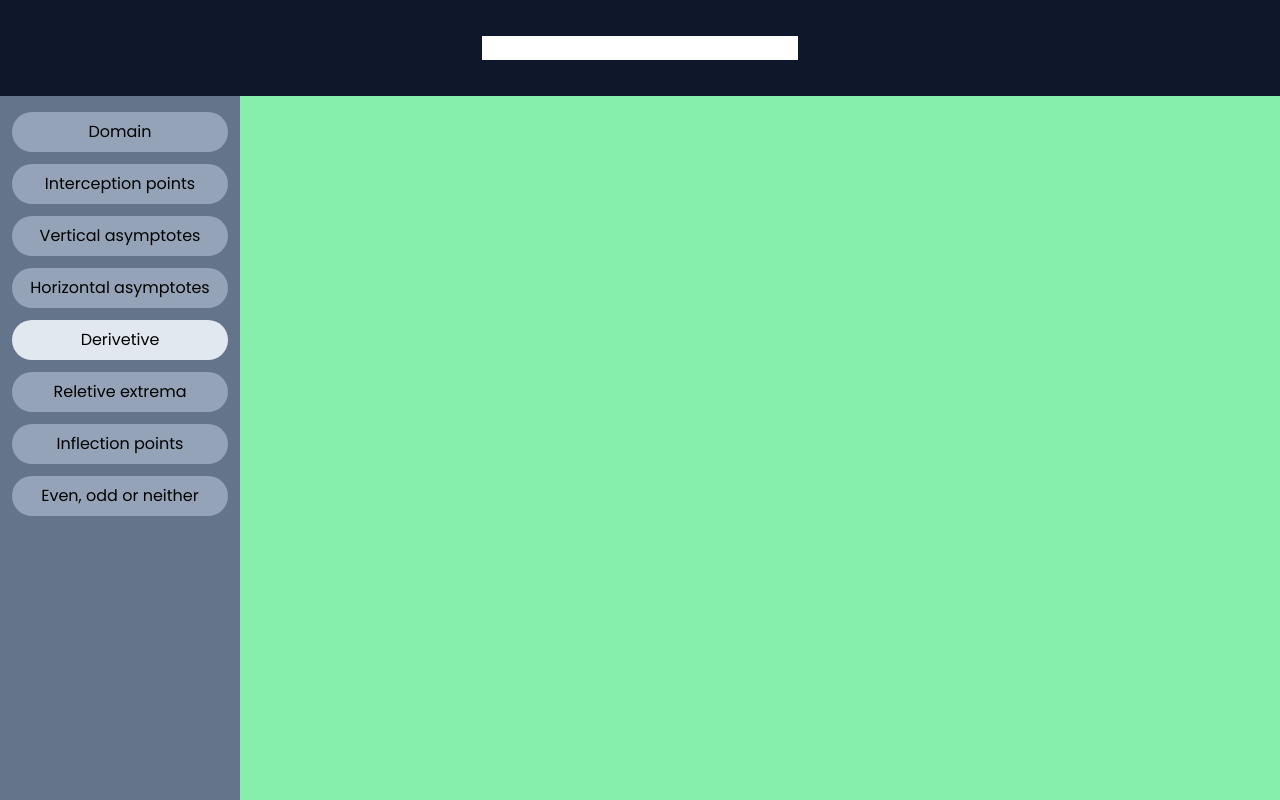
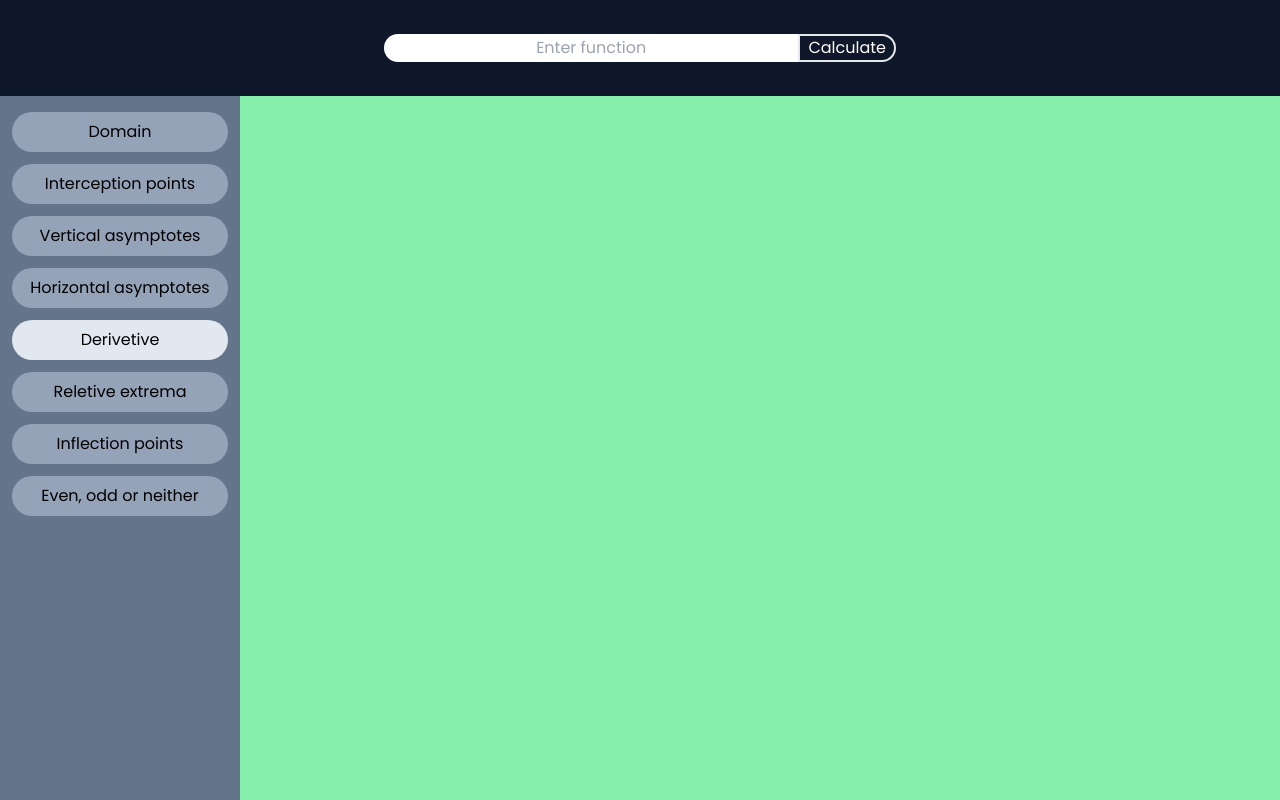
Before and after one commit to GuyOz5252/function-calculator, a React (Create React App) app: page /derivetive in a window 1280 px wide. Built offline with nearby package versions, Linux system fonts and the light colour scheme.

Commit message:
finished header functionality

```diff
--- a/src/App.jsx
+++ b/src/App.jsx
@@ -1,17 +1,31 @@
+import { useState } from 'react';
 import { BrowserRouter as Router, Route, Routes } from 'react-router-dom';
 import Header from './components/header/Header';
 import SideBar from './components/side-bar/SideBar';
 import Derivetive from './pages/Derivetive';
 
 function App() {
+	const [functionToCalculate, setFunction] = useState('');
+
+	const callbackFunction = functionToCalculate => {
+		setFunction(functionToCalculate);
+	};
+
 	return (
 		<Router>
 			<div className="App font-Poppins">
-				<Header />
+				<Header callbackFunction={callbackFunction} />
 				<SideBar />
 				<div>
 					<Routes>
-						<Route path="/derivetive" element={<Derivetive />} />
+						<Route
+							path="/"
+							element={<Derivetive functionToCalculate={functionToCalculate} />}
+						/>
+						<Route
+							path="/derivetive"
+							element={<Derivetive functionToCalculate={functionToCalculate} />}
+						/>
 					</Routes>
 				</div>
 			</div>
--- a/src/components/header/Header.jsx
+++ b/src/components/header/Header.jsx
@@ -1,7 +1,49 @@
-const Header = () => {
+import { useState } from 'react';
+
+const Header = ({ callbackFunction }) => {
+	const [functionToCalculate, setFunction] = useState('');
+	const [edit, setEdit] = useState(true);
+
+	const clickedCalculate = () => {
+		callbackFunction(functionToCalculate);
+		setEdit(false);
+	};
+
+	const clickedEdit = () => {
+		setEdit(true);
+	};
+
 	return (
-		<div className="bg-slate-900 h-24 w-screen fixed top-0 md:z-10 flex justify-center items-center">
-			<input type="text" />
+		<div className="bg-slate-900 h-24 w-screen fixed top-0 z-10 flex justify-center items-center flex-wrap">
+			{edit ? (
+				<div className="w-3/5 md:w-2/5 h-2/5 flex justify-center items-center flex-wrap md:flex-nowrap mb-6 md:mb-0">
+					<input
+						type="text"
+						className="text-center h-7 rounded-full md:rounded-r-none w-full"
+						placeholder="Enter function"
+						value={functionToCalculate}
+						onChange={event => setFunction(event.target.value)}
+					/>
+					<button
+						onClick={clickedCalculate}
+						className="text-white h-7 text-center leading-none rounded-full md:rounded-l-none border-2 px-2 mt-3 md:mt-0 h-"
+					>
+						Calculate
+					</button>
+				</div>
+			) : (
+				<div className=" h-2/5 flex justify-center items-center flex-nowrap mb-6 md:mb-0">
+					<div className="text-center text-white h-7 rounded-full md:rounded-r-none w-full mt-4">
+						{functionToCalculate}
+					</div>
+					<button
+						onClick={clickedEdit}
+						className="text-white h-7 text-center leading-none rounded-full border-2 px-2 mt-3 md:mt-0 ml-3"
+					>
+						i
+					</button>
+				</div>
+			)}
 		</div>
 	);
 };
--- a/src/components/side-bar/SideBar.jsx
+++ b/src/components/side-bar/SideBar.jsx
@@ -14,7 +14,7 @@ const SideBar = () => {
 	const showSideBar = () => setSidebar(!sideBar);
 
 	return (
-		<nav className="md:-z-10">
+		<nav className="-z-10">
 			<div
 				className={
 					'bg-slate-500 w-60 h-screen pt-28 text cenetr px-3 fixed -left-full md:left-0 duration-500 ' +
@@ -41,10 +41,10 @@ const SideBar = () => {
 				</div>
 			</div>
 			<menu
-				className="fixed top-8 left-5 md:hidden cursor-pointer font-bold text-5xl text-white"
+				className="fixed top-8 left-5 md:hidden cursor-pointer font-bold text-5xl text-white z-50"
 				onClick={showSideBar}
 			>
-				{sideBar ? <span className="">X</span> : <span className="">=</span>}
+				{sideBar ? <span>X</span> : <span>=</span>}
 			</menu>
 		</nav>
 	);
--- a/src/components/side-bar/SideBarData.js
+++ b/src/components/side-bar/SideBarData.js
@@ -1,7 +1,7 @@
 const SideBarData = [
 	{
 		title: 'Domain',
-		path: '/doamin',
+		path: '/domain',
 	},
 	{
 		title: 'Interception points',
--- a/src/pages/Derivetive.jsx
+++ b/src/pages/Derivetive.jsx
@@ -1,5 +1,9 @@
-const Derivetive = () => {
-	return <div className="w-screen h-screen bg-green-300"></div>;
+const Derivetive = ({ functionToCalculate }) => {
+	return (
+		<div className="w-screen h-screen bg-green-300">
+			<span className="fixed bottom-0">{functionToCalculate}</span>
+		</div>
+	);
 };
 
 export default Derivetive;
```
